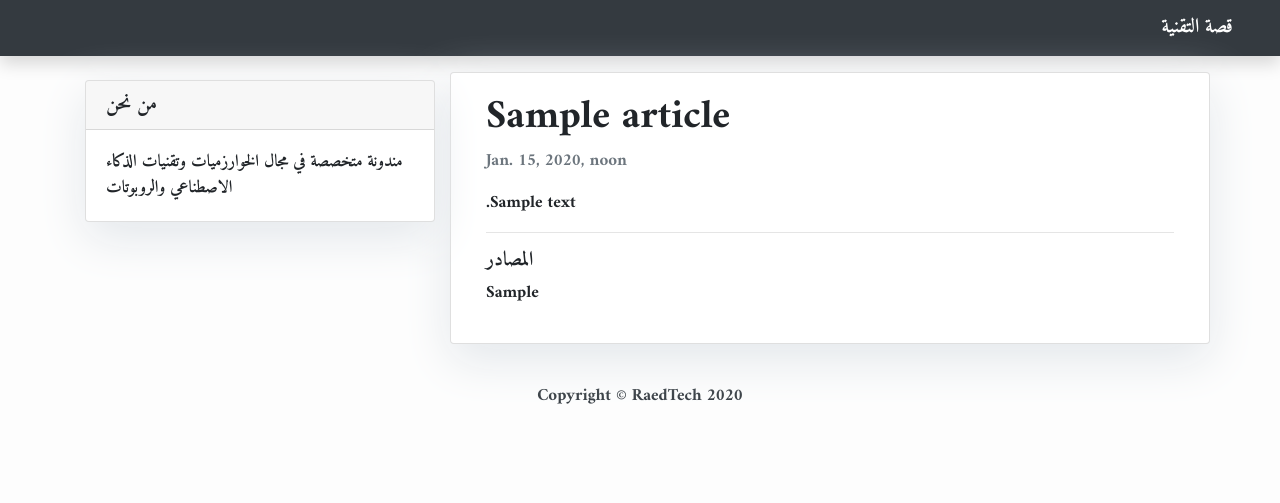
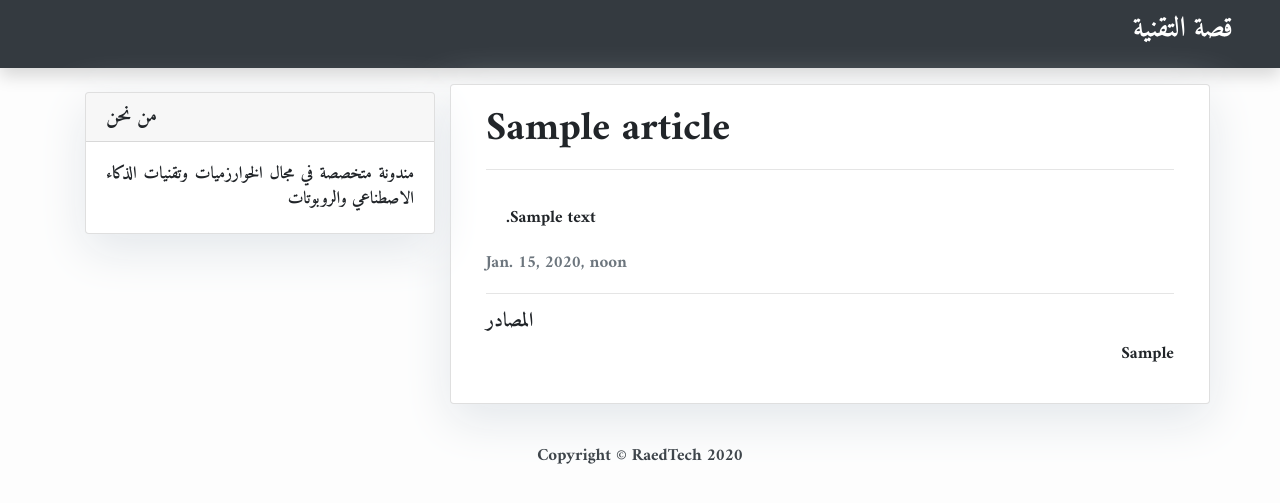
Before and after one commit to RaedSalhab/FirstPro_Dango, a Django app: page /detail/1/ in a window 1280 px wide. Shown: the top 503 px of the page. Run offline with Django 3.2, Linux system fonts and the light colour scheme; tables that the repository leaves empty hold one stand-in row (values such as "Sample post"); some libraries are stand-ins or nearby versions.

Commit message:
Update base and detail files

```diff
--- a/news/templates/news/base.html
+++ b/news/templates/news/base.html
@@ -14,6 +14,9 @@
             font-family: 'Amiri', serif;
             font-size: 17px;
             background-color: #fdfdfd;
+        }
+        p {
+             text-align: justify;
         }
         .shadow {
             box-shadow: 0 4px 2px -2px rgba(0, 0, 0, 0.1);
@@ -38,9 +41,9 @@
         <nav class="navbar navbar-expand-lg navbar-dark bg-dark shadow" id="mainNav">
             <div class="container-fluid">
                 <a class="navbar-brand" href="{% url 'index' %}">
-                    <b>
+                    <h3>
                         قصة التقنية
-                    </b>
+                    </h3>
                 </a>
                 <button class="navbar-toggler navbar-toggler-right" type="button" data-toggle="collapse" data-target="#navbarResponsive"
                     aria-controls="navbarResponsive" aria-expanded="false" aria-label="Toggle navigation">
--- a/news/templates/news/detail.html
+++ b/news/templates/news/detail.html
@@ -7,12 +7,15 @@
         <div class="row">
             <div class="col-md-8 card mb-4  mt-3 left  top">
                 <div class="card-body">
-                    <h1>{% block title %} {{article_title}} {% endblock title %}</h1>
-                    <p class=" text-muted">{{pub_date}}</p>
+                    <h1>{% block title %} {{article_title}} {% endblock title %}</h1><hr>
                     <!--<p class="card-text ">{{article_text}}</p>-->
-                    {% autoescape off %}
-                    {{article_text}}
-                    {% endautoescape %}
+                    <div class="card-body">
+                        {% autoescape off %}
+                        {{article_text}}
+                        {% endautoescape %}
+                    </div>
+
+                    <p class=" text-muted" style="text-align: left">{{pub_date}}</p>
                     <hr>
                     <h5>المصادر</h5>
                     <p>{{article_sources}}</p>
```
